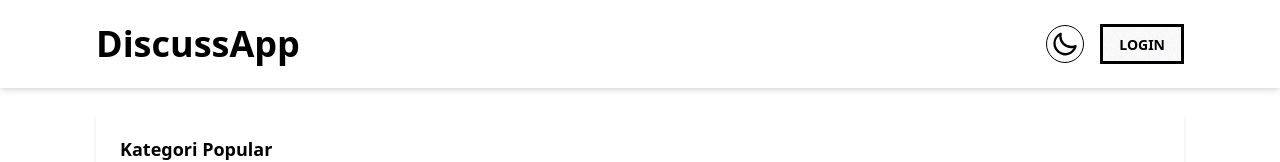
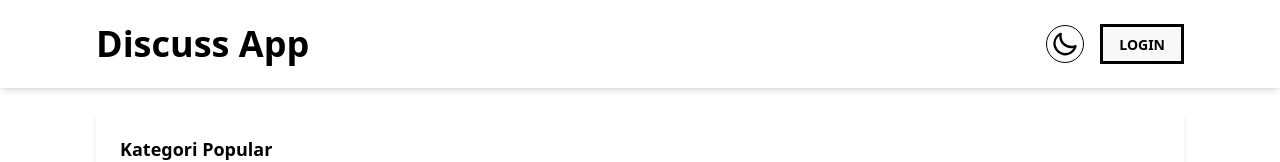
Before and after one commit to bkurnia13/discuss-app, a React (Vite) app: page / in a window 1280 px wide. Shown: the top 162 px of the page. Built offline with nearby package versions, Linux system fonts and the light colour scheme; no server answers.

Commit message:
change app title

```diff
--- a/src/components/Navbar.jsx
+++ b/src/components/Navbar.jsx
@@ -30,7 +30,7 @@ export default function Navbar() {
     <div className="navbar flex justify-center w-full sticky top-0 z-30 bg-base-100/50 [transform:translate3d(0,0,0)] backdrop-blur shadow-md px-3 py-6 sm:px-6 md:px-12 lg:px-24">
       <div className="navbar-start">
         <Link to="/" className="text-4xl font-bold text-primary hover:text-success">
-          DiscussApp
+          Discuss App
         </Link>
       </div>
       <div className="navbar-end">
```
